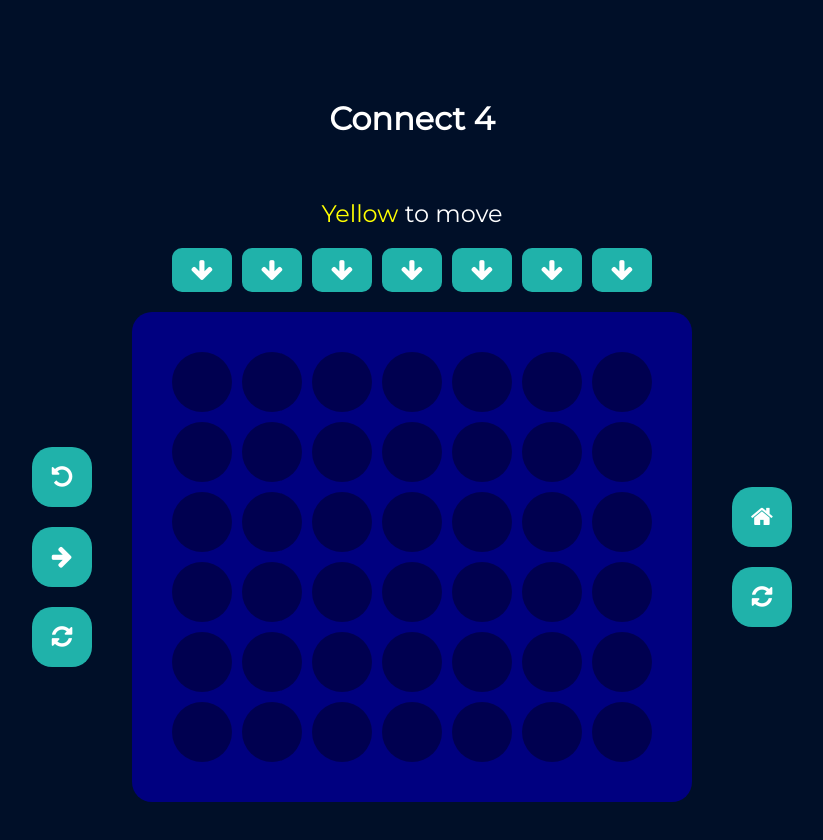
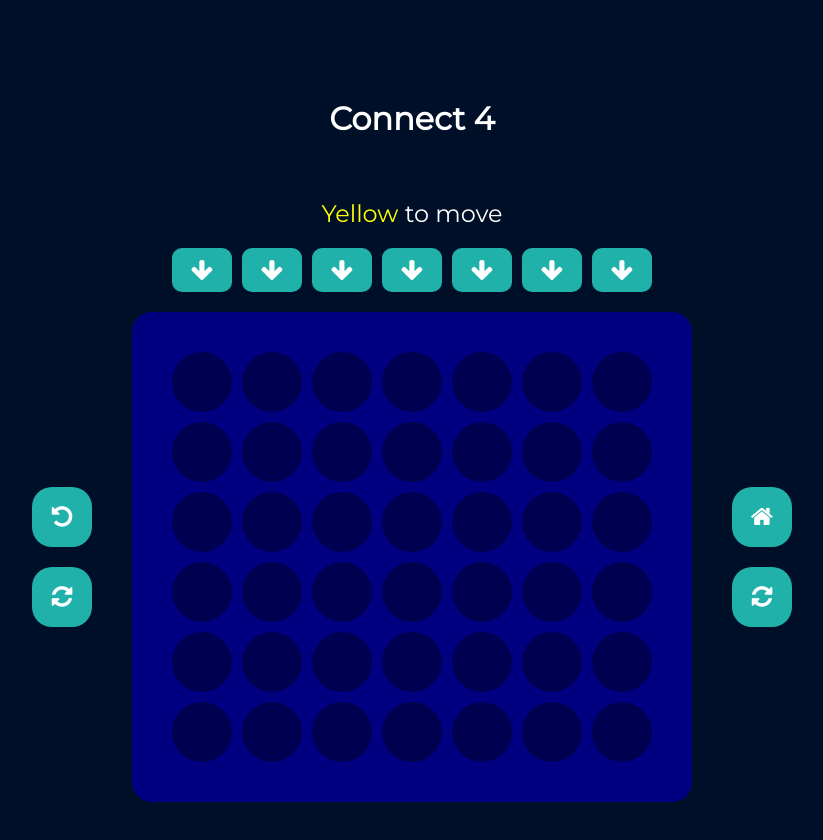
Before and after one commit to Glenn-Chiang/Connect4, a React (Vite) app: page / in a window 1280 px wide. Both pictures are taken after a click on the button "Play". Shown: the whole page, without its empty margins (228-1051 px from the left). Built offline with nearby package versions, Linux system fonts and the light colour scheme.

Commit message:
Undomove() now works correctly IMPORTANT! Take note that multidimensional arrays/objects must be DEEP COPIED if we are trying to create an independent copy and not a reference to the same object!

```diff
--- a/src/views/Game.jsx
+++ b/src/views/Game.jsx
@@ -114,14 +114,7 @@ function Game({updateScores, returnToMenu}) {
     if (moveNum === 0) {
       return;
     }
-    setMoveNum(moveNum - 1  );
-  }
-
-  function redoMove() {
-    if (moveNum === boardHistory.length - 1) {
-      return;
-    }
-    setMoveNum(moveNum + 1);
+    setMoveNum(moveNum - 1);
   }
 
   function handleMove(colId) {
@@ -129,7 +122,7 @@ function Game({updateScores, returnToMenu}) {
 			return;
 		}
 
-    const newBoard = currentBoard.slice();
+    const newBoard = JSON.parse(JSON.stringify(currentBoard));
     const moveValue = moveNum % 2 === 0 ? 1 : 2;
 
     function dropToken(colId) {
@@ -213,7 +206,7 @@ function Game({updateScores, returnToMenu}) {
 
     const rowId = dropToken(colId); // rowId of slot that token was dropped in
     if (rowId !== null) { // If token was dropped successfully, i.e. valid move was made
-      setBoardHistory([...boardHistory, newBoard]);
+      setBoardHistory([...boardHistory.slice(0, moveNum + 1), newBoard]);
       setLastMovePosition([rowId, colId]); // [rowId, colId] of positon where token was dropped
 
       if (checkWin(rowId)) {
@@ -236,9 +229,6 @@ function Game({updateScores, returnToMenu}) {
 				<div className='undo-restart'>
 					<button className='undo-btn' onClick={() => undoMove()}>
             <i className='fa fa-undo'></i>
-          </button>
-          <button className='redo-btn' onClick={() => redoMove()}>
-            <i className='fa fa-arrow-right'></i>
           </button>
 					<button className='restart-btn' onClick={() => undoMove()}>
             <i className='fa fa-refresh'></i>
```
